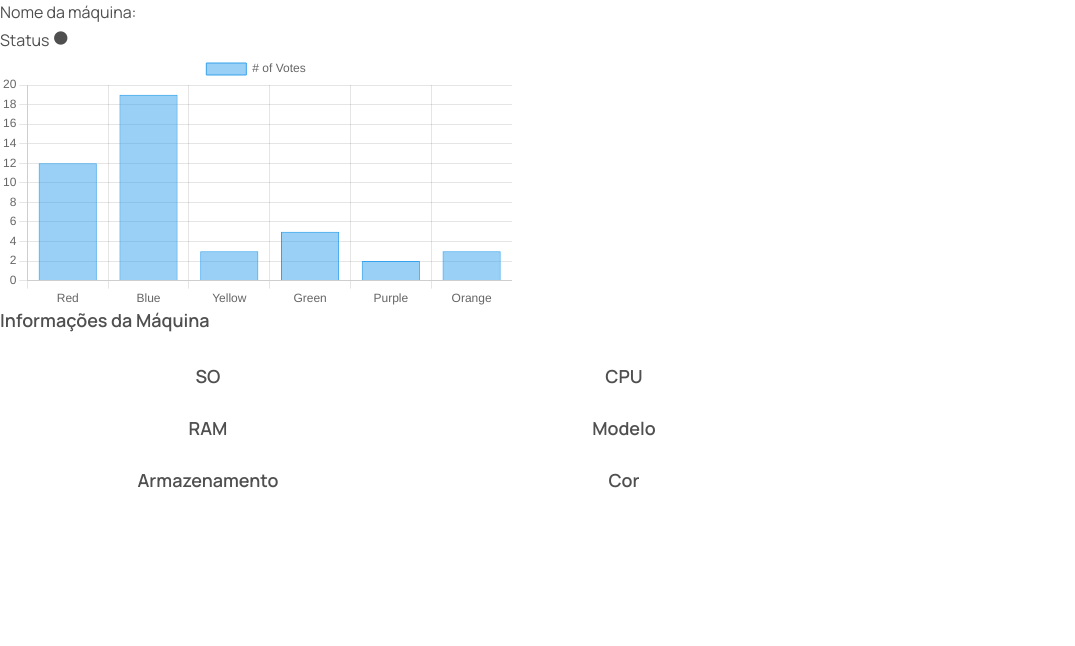
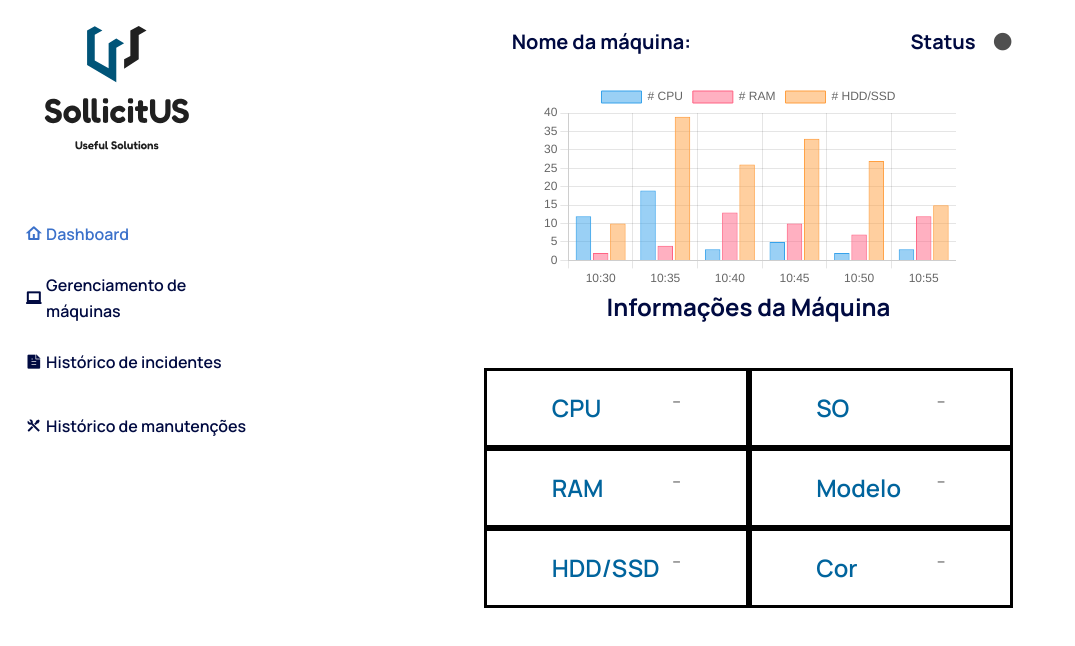
Before and after one commit to Projeto-grupo-05/projeto, a website: page site/public/telaUnitaria.html in a window 1280 px wide. Shown: the whole page, without its empty margins (0-1075 px from the left). Drawn offline with nearby package versions, Linux system fonts and the light colour scheme; no server answers.

Commit message:
CSS/ Tela unitária com front feita

```diff
--- /dev/null
+++ b/site/public/css/telaUnitaria.css
@@ -0,0 +1,143 @@
+.container2 {
+    width: auto;
+    height: auto;
+    display: flex;
+    flex-direction: row;
+}
+
+.menu {
+    margin: 2%;
+    width: 35%;
+    height: 100vh;
+    display: flex;
+    flex-direction: column;
+}
+
+.img {
+    width: 62%;
+    height: auto;
+    display: flex;
+    justify-content: center;
+    align-items: center;
+}
+
+.painel {
+    margin-top: 20%;
+    width: auto;
+    height: 30vh;
+    display: flex;
+    flex-direction: column;
+    justify-content: space-between;
+}
+
+.icones {
+    width: 77%;
+    height: 6vh;
+    display: flex;
+    flex-direction: row;
+    align-items: center;
+    border-radius: 7px;
+    cursor: pointer;
+}
+
+li {
+    list-style: none;
+    padding-left: 2%;
+}
+
+.color-azul-caneta {
+    color: #000A41;
+}
+
+.icones:hover {
+    background-color: #88B6FB;
+    color: var(--branco-azul);
+}
+
+.dadosMaquina {
+    margin: 2%;
+    width: 100%;
+    height: auto;
+    padding-right: 10%;
+    display: flex;
+    flex-direction: column;
+    align-items: center;
+}
+
+.nomeStatus {
+    width: 80%;
+    display: flex;
+    flex-direction: row;
+    justify-content: space-around;
+}
+
+.nome {
+    width: 60%;
+    padding-right: 10%;
+    display: flex;
+    justify-content: space-around;
+}
+
+.status {
+    width: 20%;
+    display: flex;
+    justify-content: space-around;
+}
+
+.grafico{
+    margin-top: 20px;
+}
+
+.formulario{
+    width: 100%;
+    height: 40vh;
+    display: flex;
+    flex-direction: column;
+    justify-content: space-between;
+    align-items: center;
+}
+
+.dados {
+    width: 70%;
+    display: flex;
+}
+
+.formularioEsquerda {
+    display: flex;
+    flex-direction: column;
+    align-items: center;
+    width: 50%;
+    height: fit-content;
+}
+
+.formularioDireita {
+    display: flex;
+    flex-direction: column;
+    align-items: center;
+    width: 50%;
+    height: fit-content;
+}
+
+.campos{
+    width: 100%;
+    height: 10vh;
+    display: flex;
+    flex-direction: row;
+    justify-content: center;
+    align-items: center;
+    border: 3px;
+    border-style:solid;
+    border-color: black;
+}
+
+.campo{
+    width: 50%;
+    display: flex;
+    justify-content: space-between;
+}
+
+.inputs-titulos {
+    font-weight: 600;
+    font-size: 18px;
+    line-height: 22px;
+}
--- a/site/public/js/telaUnitaria.js
+++ b/site/public/js/telaUnitaria.js
@@ -1,7 +1,7 @@
 function verificarMaquina() {
     //aplicar variável do session storage
-    //sessionStorage.ID_MAQUINA = idMaquina;
-    var idMaquina = 3;
+    sessionStorage.ID_MAQUINA = idMaquina;
+    //var idMaquina = 3;
     // Enviando o valor da nova input
 
     fetch(`/maquinas/verificarMaquina/${idMaquina}`, { cache: 'no-store' }).then(function (response) {
@@ -9,13 +9,18 @@ function verificarMaquina() {
             response.json().then(function (resposta) {
                 console.log(`Dados recebidos: ${JSON.stringify(resposta)}`);
                 resposta.reverse();
-                // comentário
-                buscarSO.innerHTML =  resposta[0].SO;
+                // FALTA NOME DA MÁQUINA
+                buscarSO.innerHTML = resposta[0].SO;
                 buscarRAM.innerHTML = resposta[0].RAM;
                 buscarArmazenamento.innerHTML = resposta[0].armazenamento;
                 buscarUCP.innerHTML = resposta[0].UCP;
                 buscarModelo.innerHTML = resposta[0].modelo;
                 buscarCor.innerHTML = resposta[0].cor;
+
+                //MUDANDO A COR DO STATUS, FALTA PARÂMETROS
+                //if (resposta[0].RAM == "gg") {
+                //    cor.innerHTML = `<i class="ri-checkbox-blank-circle-fill" style="color: red"></i>`;
+               // }
             });
         } else {
             console.error('Nenhum dado encontrado ou erro na API');
@@ -33,10 +38,18 @@ const ctx = document.getElementById('graficoIncidente');
 new Chart(ctx, {
     type: 'bar',
     data: {
-        labels: ['Red', 'Blue', 'Yellow', 'Green', 'Purple', 'Orange'],
+        labels: ['10:30', '10:35', '10:40', '10:45', '10:50', '10:55'],
         datasets: [{
-            label: '# of Votes',
+            label: '# CPU',
             data: [12, 19, 3, 5, 2, 3],
+            borderWidth: 1,
+        }, {
+            label: '# RAM',
+            data: [2, 4, 13, 10, 7, 12],
+            borderWidth: 1
+        }, {
+            label: '# HDD/SSD',
+            data: [10, 39, 26, 33, 27, 15],
             borderWidth: 1
         }]
     },
--- a/site/public/telaUnitaria.html
+++ b/site/public/telaUnitaria.html
@@ -5,7 +5,7 @@
     <meta charset="UTF-8">
     <meta http-equiv="X-UA-Compatible" content="IE=edge">
     <meta name="viewport" content="width=device-width, initial-scale=1.0">
-    <link rel="stylesheet" href="css/cadastro_maquina.css">
+    <link rel="stylesheet" href="css/telaUnitaria.css">
     <link rel="stylesheet" href="css/global.css">
     <link href="https://cdn.jsdelivr.net/npm/remixicon@2.5.0/fonts/remixicon.css" rel="stylesheet">
 
@@ -20,41 +20,115 @@
 </head>
 
 <body onload="verificarMaquina()">
-    <div id="specsMaquina">
-        <div id="campoNomeStatus">
-            <div id="nomeMqn">Nome da máquina: <span id="mqnID"></span></div>
-            <div id="statusMqn">Status <span id="cor"><i class="ri-checkbox-blank-circle-fill"></i></span></div>
+
+
+    <div class="container2">
+        <div class="menu">
+            <div class="img">
+                <img src="assets/logo/logo-dark.svg" style="width: 80%;">
             </div>
-        <div id="grafico" class="teste">
+
+            <div class="painel">
+                <a class="agora">
+                    <div class="icones sbold-16">
+                        <i class="ri-home-4-line"></i>
+                        <li> Dashboard </li>
+                    </div>
+                </a>
+
+                <div class="icones sbold-16 color-azul-caneta">
+                    <i class="ri-macbook-line"></i>
+                    <li> Gerenciamento de máquinas </li>
+                </div>
+                <div class="icones sbold-16 color-azul-caneta">
+                    <i class="ri-file-text-fill"></i>
+                    <li> Histórico de incidentes </li>
+                </div>
+                <div class="icones sbold-16 color-azul-caneta">
+                    <i class="ri-tools-line"></i>
+                    <li> Histórico de manutenções </li>
+                </div>
+            </div>
+        </div>
+
+        <div class="dadosMaquina">
+
+            <div class="nomeStatus">
+                <div id="nomeMqn" class="nome bold-20">
+                    <li class="color-azul-caneta">
+                        Nome da máquina:
+                    </li>
+
+                    <span id="mqnID" class="id"></span>
+                </div>
+
+                <div id="statusMqn" class="status bold-20">
+                    <li class="color-azul-caneta">
+                        Status
+                    </li>
+
+                    <span id="cor">
+                        <i class="ri-checkbox-blank-circle-fill"></i>
+                    </span>
+                </div>
+            </div>
+
+            <div id="grafico" class="grafico" style="width: 55%">
                 <canvas id="graficoIncidente"></canvas>
             </div>
+
             <div id="infoMaquina" class="formulario">
-            <span class="inputs-titulos"> Informações da Máquina</span>
-            <div class="formulario-inputs">
-                <div class="formulario-inputs-esquerda">
-                    <div class="div-formulario-input"><span class="inputs-titulos">SO</span>
-                        <span id="buscarSO"></span>
-                    </div>
-                    <div class="div-formulario-input"><span class="inputs-titulos">RAM</span>
-                        <span id="buscarRAM"></span>
-                    </div>
-                    <div class="div-formulario-input"><span class="inputs-titulos">Armazenamento</span>
-                        <span id="buscarArmazenamento"></span>
+                <span class="color-azul-caneta bold-24"> Informações da Máquina</span>
+
+                <div class="dados">
+                    <div class="formularioEsquerda">
+                        <div class="campos">
+                            <div class="campo">
+                                <span class="color-azul sbold-24">CPU</span>
+                                <span id="buscarUCP">--</span>
                             </div>
                         </div>
-                <div class="formulario-inputs-direita">
-                    <div class="div-formulario-input"><span class="inputs-titulos">CPU</span>
-                        <span id="buscarUCP"></span>
+                        <div class="campos">
+                            <div class="campo">
+                                <span class="color-azul sbold-24">RAM</span>
+                                <span id="buscarRAM">--</span>
                             </div>
-                    <div class="div-formulario-input"><span class="inputs-titulos">Modelo</span>
-                        <span id="buscarModelo"></span>
                         </div>
-                    <div class="div-formulario-input"><span class="inputs-titulos">Cor</span>
-                        <span id="buscarCor"></span>
+                        <div class="campos">
+                            <div class="campo">
+                                <span class="color-azul sbold-24">HDD/SSD</span>
+                                <span id="buscarArmazenamento">--</span>
+                            </div>
+                        </div>
+                    </div>
+
+                    <div class="formularioDireita">
+                        <div class="campos">
+                            <div class="campo">
+                                <span class="color-azul sbold-24">SO</span>
+                                <span id="buscarSO">--</span>
+                            </div>
+                        </div>
+                        <div class="campos">
+                            <div class="campo">
+                                <span class="color-azul sbold-24">Modelo</span>
+                                <span id="buscarModelo">--</span>
+                            </div>
+                        </div>
+                        <div class="campos">
+                            <div class="campo">
+                                <span class="color-azul sbold-24">Cor</span>
+                                <span id="buscarCor">--</span>
                             </div>
                         </div>
                     </div>
                 </div>
+
+            </div>
+
+        </div>
+    </div>
+
 </body>
 
 </html>
```
Lines whose indentation alone changed are shown as unchanged.
